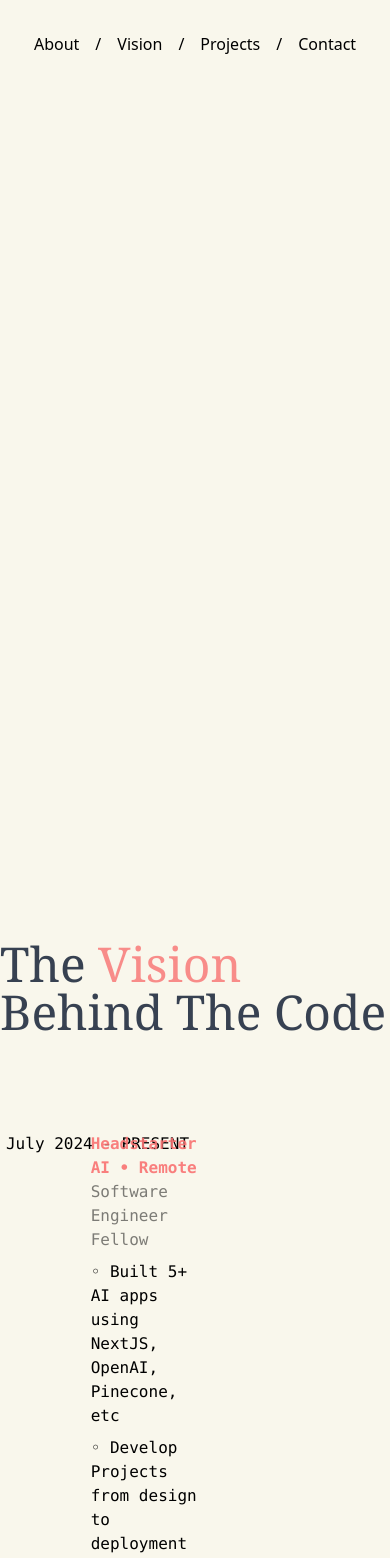
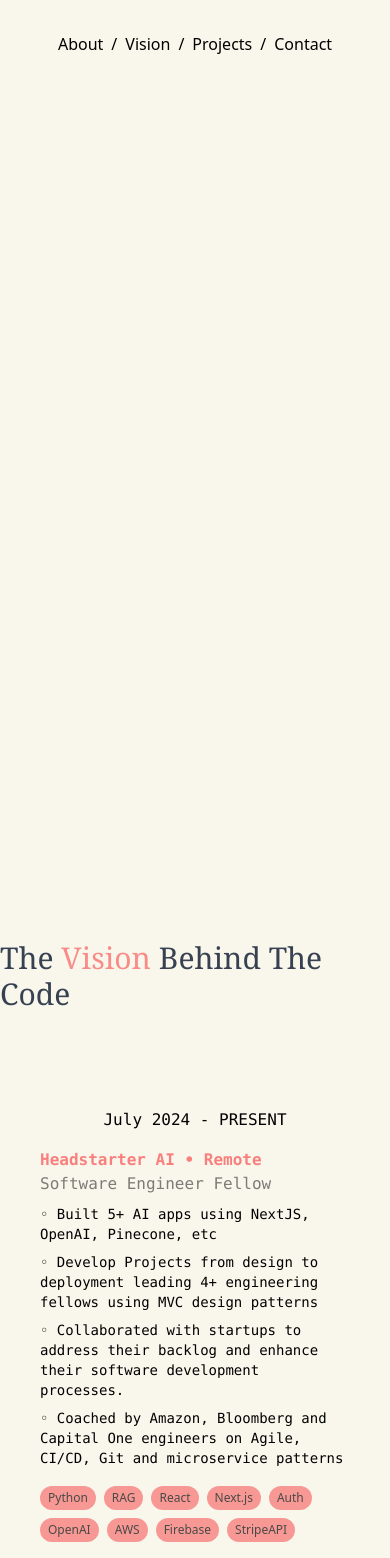
Before and after one commit to gerardjr42/portfolio_Summer2024, a React (Vite) app: page / in a window 390 px wide. Shown: the top 1558 px of the page. Built offline with nearby package versions, Linux system fonts and the light colour scheme.

Commit message:
start draft: media queries

```diff
--- a/index.html
+++ b/index.html
@@ -3,7 +3,7 @@
   <head>
     <meta charset="UTF-8" />
     <meta name="viewport" content="width=device-width, initial-scale=1.0" />
-    <link rel="shortcut icon" href="/public/assets/images/letter-g.png" />
+    <link rel="shortcut icon" href="/assets/images/letter-g.png" />
     <!-- Hotjar Tracking Code for Site 5074844 (name missing) -->
     <script>
       (function (h, o, t, j, a, r) {
--- a/src/components/NavBar.jsx
+++ b/src/components/NavBar.jsx
@@ -3,7 +3,7 @@ import { Link } from "react-router-dom";
 export default function NavBar() {
   return (
     <div className="fixed z-50 w-full">
-      <ul className="mx-auto mt-8 flex justify-center space-x-4">
+      <ul className="mx-auto mt-8 flex w-full justify-center space-x-2 text-center sm:space-x-4">
         <li className="text-black text-opacity-100 transition duration-300 ease-in-out hover:text-red-400 hover:text-opacity-90 hover:underline hover:underline-offset-4">
           <Link to="/about">About</Link>
         </li>
--- a/src/components/Project.jsx
+++ b/src/components/Project.jsx
@@ -6,7 +6,7 @@ export default function Project({ name, url, thumbnail, info }) {
       <img
         src={thumbnail}
         alt={`${name} Thumbnail`}
-        className="h-54 w-96 rounded object-cover"
+        className="h-54 w-full rounded object-cover"
       />
       <div className="">
         <h3 className="prose mb-4 text-center font-serif text-lg font-semibold text-[#f5e0bf]">
--- a/src/pages/About.jsx
+++ b/src/pages/About.jsx
@@ -22,14 +22,14 @@ export default function About() {
       />
       <div className="relative z-10 flex h-full items-center justify-center">
         <div className="prose mx-auto mb-36 pt-24 text-center text-white">
-          <h1 className="prose font-serif text-5xl font-semibold leading-none text-white">
+          <h1 className="prose font-serif text-3xl font-semibold leading-none text-white sm:text-5xl">
             Gerardo Garcia Jr.
           </h1>
-          <h2 className="prose font-mono text-xl font-normal leading-none text-white">
+          <h2 className="text-md prose font-mono font-normal leading-none text-white sm:text-xl">
             Full-Stack Engineer
           </h2>
           <div className="flex flex-col">
-            <h2 className="prose font-mono text-base font-normal text-[#F9F7EC]">
+            <h2 className="prose font-mono text-xs font-normal text-[#F9F7EC] sm:text-base">
               I am a full-stack web developer with a passion for AI and ML. My
               goal is to merge these technologies to create meaningful solutions
               that{" "}
--- a/src/pages/Home.jsx
+++ b/src/pages/Home.jsx
@@ -46,12 +46,12 @@ export default function Home({ handlePageName, handleLoading, loading }) {
             </div>
           </Element>
           <Element id="projects" name="projects">
-            <div className="flex h-screen items-center justify-center bg-[#4E4C4C]">
+            <div className="flex h-full items-center justify-center bg-[#4E4C4C]">
               <Projects />
             </div>
           </Element>
           <Element id="contact" name="contact">
-            <div className="] flex h-screen items-center justify-center">
+            <div className="] flex h-full items-center justify-center">
               <Contact />
             </div>
           </Element>
--- a/src/pages/Projects.jsx
+++ b/src/pages/Projects.jsx
@@ -8,7 +8,7 @@ export default function Projects() {
       <h2 className="prose mt-24 font-serif text-6xl font-normal text-[#f5e0bf]">
         Projects
       </h2>
-      <section id="projects" className="py-12">
+      <section id="projects" className="w-full py-12 sm:py-16 lg:py-24">
         <div className="container mx-auto px-4">
           <div className="grid grid-cols-1 gap-8 sm:grid-cols-2 lg:grid-cols-3">
             {projects.map((project) => (
--- a/src/pages/Vision.jsx
+++ b/src/pages/Vision.jsx
@@ -3,42 +3,40 @@ import React from "react";
 export default function Vision() {
   return (
     <div className="flex min-h-screen flex-col items-center justify-start">
-      <h2 className="prose mt-24 font-serif text-5xl font-thin">
+      <h2 className="prose mt-24 font-serif text-3xl font-thin sm:text-5xl">
         The{" "}
         <span className="text-stroke-2 text-red-400 text-opacity-80">
           Vision
         </span>{" "}
         Behind The Code
       </h2>
-      <div className="mt-20 grid min-w-full grid-cols-2 justify-items-center">
+      <div className="gid-cols-1 mx-10 mt-20 grid justify-items-center sm:min-w-full sm:grid-cols-2">
         {/* First */}
         <div className="mt-4 grid-cols-1 items-start justify-start font-mono">
           July 2024 - PRESENT
         </div>
-        <div className="mt-4 grid-cols-1 pr-[18rem] text-red-400 text-opacity-90">
+        <div className="mt-4 grid-cols-1 text-red-400 text-opacity-90 sm:pr-[18rem]">
           <p className="font-mono font-semibold"> Headstarter AI • Remote</p>
           <p className="font-mono text-black text-opacity-50">
             {" "}
             Software Engineer Fellow
           </p>
-          <p className="mt-2 font-mono text-black">
-            {/* ◦ Built 5+ AI apps using NextJS, OpenAI, Pinecone, StripeAPI with
-            98% accuracy as seen by 1000 users */}
+          <p className="mt-2 font-mono text-sm text-black sm:text-base">
             ◦ Built 5+ AI apps using NextJS, OpenAI, Pinecone, etc
           </p>
-          <p className="mt-2 font-mono text-black">
+          <p className="mt-2 font-mono text-sm text-black sm:text-base">
             ◦ Develop Projects from design to deployment leading 4+ engineering
             fellows using MVC design patterns
           </p>
-          <p className="mt-2 font-mono text-black">
+          <p className="mt-2 font-mono text-sm text-black sm:text-base">
             ◦ Collaborated with startups to address their backlog and enhance
             their software development processes.
           </p>
-          <p className="mt-2 font-mono text-black">
+          <p className="mt-2 font-mono text-sm text-black sm:text-base">
             ◦ Coached by Amazon, Bloomberg and Capital One engineers on Agile,
             CI/CD, Git and microservice patterns
           </p>
-          <div className="mt-4">
+          <div className="mb-10 mt-4">
             <button className="mr-2 rounded-full bg-red-400 px-2 py-1 text-xs text-black opacity-70">
               <p>Python</p>
             </button>
@@ -54,10 +52,10 @@ export default function Vision() {
             <button className="mr-2 rounded-full bg-red-400 px-2 py-1 text-xs text-black opacity-70">
               Auth
             </button>
-            <button className="mr-2 rounded-full bg-red-400 px-2 py-1 text-xs text-black opacity-70">
+            <button className="mr-2 mt-2 rounded-full bg-red-400 px-2 py-1 text-xs text-black opacity-70 sm:mt-0">
               OpenAI
             </button>
-            <button className="mr-2 rounded-full bg-red-400 px-2 py-1 text-xs text-black opacity-70">
+            <button className="mr-2 mt-2 rounded-full bg-red-400 px-2 py-1 text-xs text-black opacity-70 sm:mt-0">
               AWS
             </button>
             <button className="mr-2 rounded-full bg-red-400 px-2 py-1 text-xs text-black opacity-70">
@@ -70,10 +68,10 @@ export default function Vision() {
         </div>
         {/* End of First */}
         {/* Second */}
-        <div className="mt-20 grid-cols-1 items-start justify-start font-mono">
+        <div className="mt-12 grid-cols-1 items-start justify-start font-mono sm:mt-4">
           June 2024 - PRESENT
         </div>
-        <div className="mt-20 grid-cols-1 pr-[18rem] text-red-400 text-opacity-90">
+        <div className="mt-4 grid-cols-1 text-red-400 text-opacity-90 sm:pr-[18rem]">
           <p className="font-mono font-semibold">
             {" "}
             Artificial Intelligence & Machine Learning • Remote
@@ -95,7 +93,7 @@ export default function Vision() {
             ◦ Skilled in creating compelling data visualizations using Plotly to
             convey complex insights effectively
           </p>
-          <div className="mt-4">
+          <div className="mb-10 mt-4">
             <button className="mr-2 rounded-full bg-red-400 px-2 py-1 text-xs text-black opacity-70">
               <p>Python</p>
             </button>
@@ -108,17 +106,17 @@ export default function Vision() {
             <button className="mr-2 rounded-full bg-red-400 px-2 py-1 text-xs text-black opacity-70">
               Scikit-Learn
             </button>
-            <button className="mr-2 rounded-full bg-red-400 px-2 py-1 text-xs text-black opacity-70">
+            <button className="mr-2 mt-2 rounded-full bg-red-400 px-2 py-1 text-xs text-black opacity-70 sm:mt-0">
               Plotly
             </button>
           </div>
         </div>
         {/* End of Second */}
         {/* Third */}
-        <div className="mb-20 mt-20 grid-cols-1 items-start justify-start font-mono">
+        <div className="mt-12 grid-cols-1 items-start justify-start font-mono sm:mt-4">
           August 2023 - PRESENT
         </div>
-        <div className="mt-20 grid-cols-1 pr-[18rem] text-red-400 text-opacity-90">
+        <div className="mt-4 grid-cols-1 text-red-400 text-opacity-90 sm:pr-[18rem]">
           <p className="font-mono font-semibold"> Pursuit • Hybrid</p>
           <p className="font-mono text-black text-opacity-50">
             {" "}
@@ -148,10 +146,10 @@ export default function Vision() {
             <button className="mr-2 rounded-full bg-red-400 px-2 py-1 text-xs text-black opacity-70">
               Express.js
             </button>
-            <button className="mr-2 rounded-full bg-red-400 px-2 py-1 text-xs text-black opacity-70">
+            <button className="mr-2 mt-2 rounded-full bg-red-400 px-2 py-1 text-xs text-black opacity-70 sm:mt-0">
               React
             </button>
-            <button className="mr-2 rounded-full bg-red-400 px-2 py-1 text-xs text-black opacity-70">
+            <button className="mr-2 mt-2 rounded-full bg-red-400 px-2 py-1 text-xs text-black opacity-70 sm:mt-0">
               Node.js
             </button>
             <button className="mr-2 rounded-full bg-red-400 px-2 py-1 text-xs text-black opacity-70">
@@ -174,7 +172,7 @@ export default function Vision() {
             <a
               href="https://drive.google.com/file/d/1K8YyAxtGOITNWJYJ4V54-xdrQZU7g75G/view?usp=sharing"
               target="_blank"
-              className="text-xl"
+              className="text-md sm:text-xl"
             >
               View Full Résumé
             </a>
```
